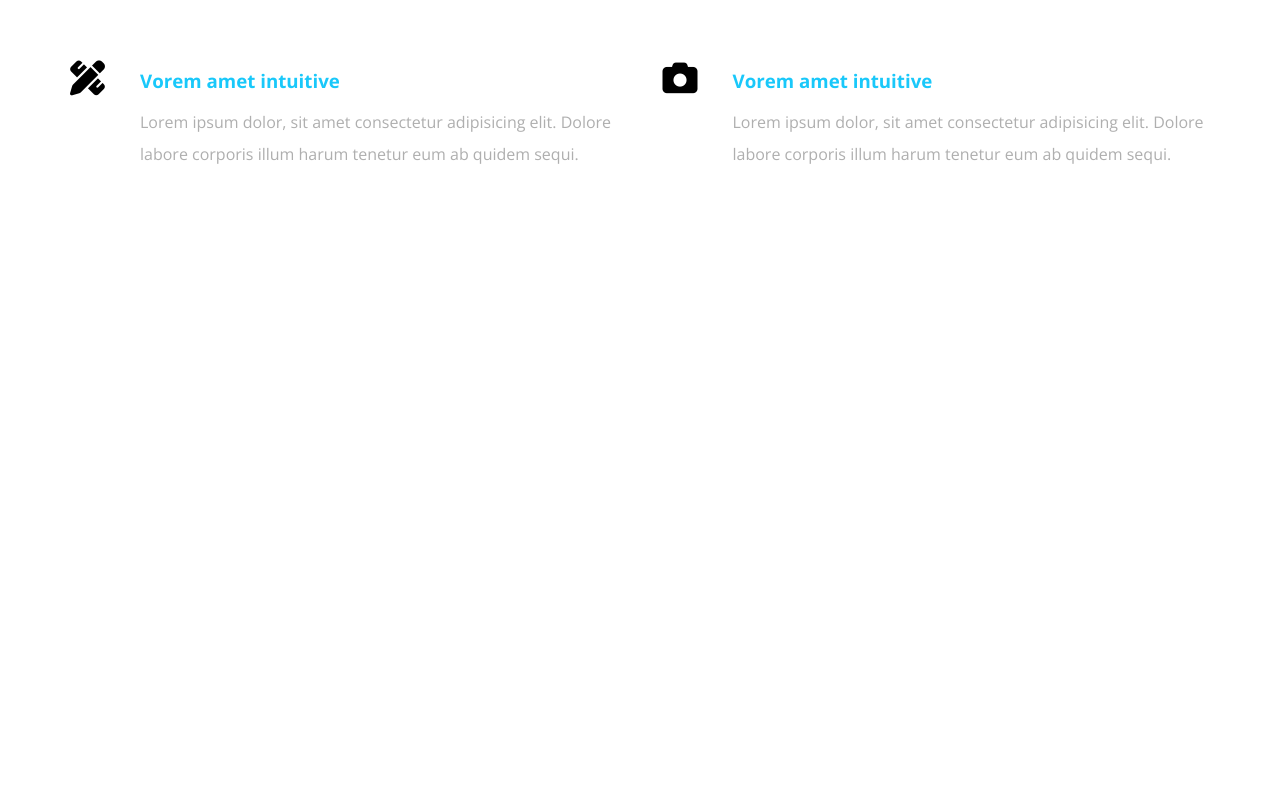
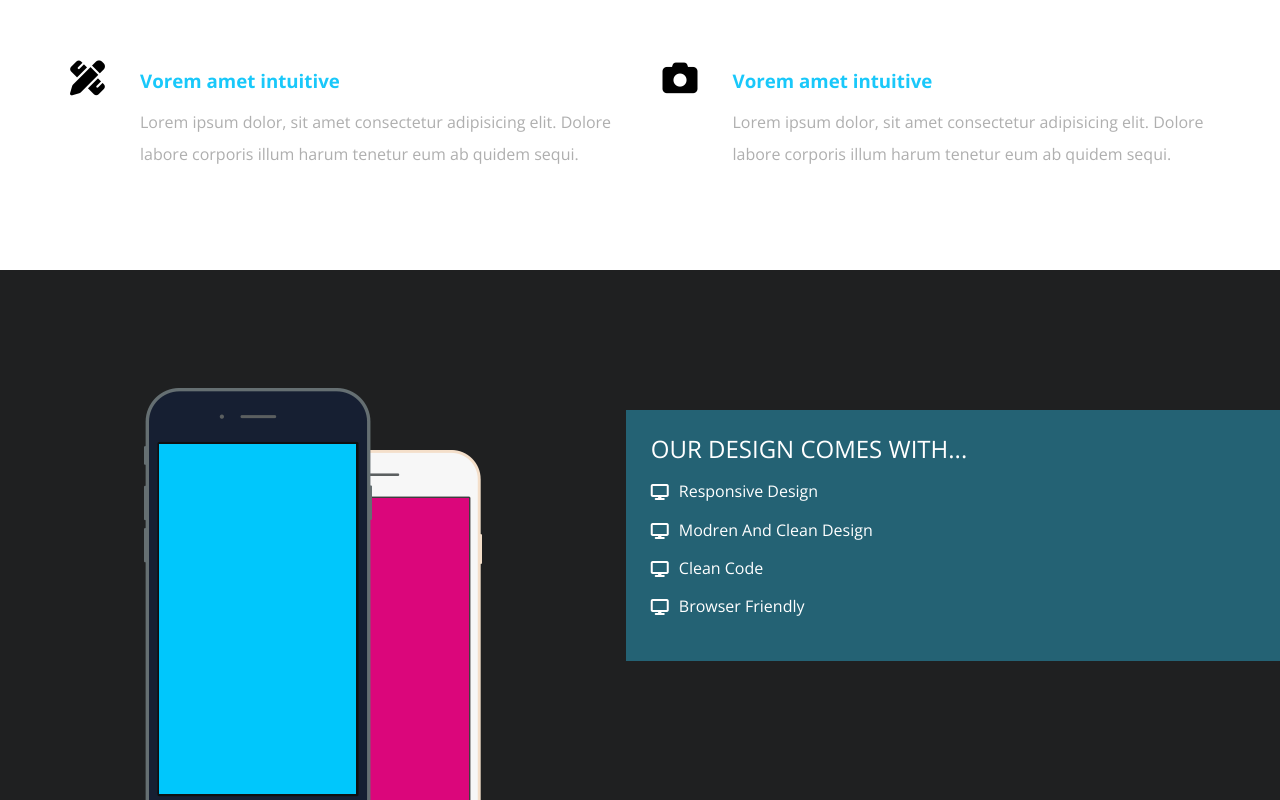
Before and after one commit to MayyarZidane/Kasper-Template, a plain HTML site: page index.html in a window 1280 px wide. Shown: the part 1270-2070 px from the top of the page. Before the commit the page ends 1540 px from the top, so only its background shows below. Drawn offline with nearby package versions, Linux system fonts and the light colour scheme.

Commit message:
ADD design section

```diff
--- a/css/kasper.css
+++ b/css/kasper.css
@@ -334,3 +334,67 @@ header .form {
     color: #afafaf;
     line-height: 2;
 }
+
+.design {
+    padding-top: var(--section-padding);
+    padding-bottom: var(--section-padding);
+    height: 530px;
+    background-color: var(--secondary-color);
+    display: flex;
+    align-items: center;
+    overflow: hidden;
+}
+
+
+.design .image {
+    text-align: center;
+}
+
+
+.design .image img {
+    position: relative;
+    bottom: -85px;
+}
+
+@media (max-width: 767px) {
+    .design {
+        flex-direction: column;
+        height: 930px;
+    }
+
+    .design .image img {
+        bottom: 42.5px;
+    }
+}
+
+.design .text {
+    color: white;
+    background-color: var(--transparent-color);
+    padding: 25px;
+}
+
+.design .image,
+.design .text {
+    flex-grow: 2;
+}
+
+.design .text h2 {
+    font-size: 24px;
+    font-weight: normal;
+    margin-bottom: 20px;
+}
+
+.design .text li {
+    margin: 20px 0;
+    list-style-image:
+}
+
+
+.design .text li::before {
+    font-family: 'Font Awesome 6 Free';
+    content: '\e163';
+    font-weight: 900;
+    margin-right: 10px;
+    position: relative;
+    top: 1px;
+}
--- a/index.html
+++ b/index.html
@@ -102,6 +102,21 @@
             </div>
         </div>
     </div>
+
+    <div class="design">
+        <div class="image">
+            <img src="images/mobile.png" alt="">
+        </div>
+        <div class="text">
+            <h2>OUR DESIGN COMES WITH...</h2>
+            <ul>
+                <li>Responsive Design</li>
+                <li>Modren And Clean Design</li>
+                <li>Clean Code</li>
+                <li>Browser Friendly</li>
+            </ul>
+        </div>
+    </div>
 </body>
 
 </html>
```
Also changed, not shown: images/design-features.jpg (added), images/mobile.png (added).
